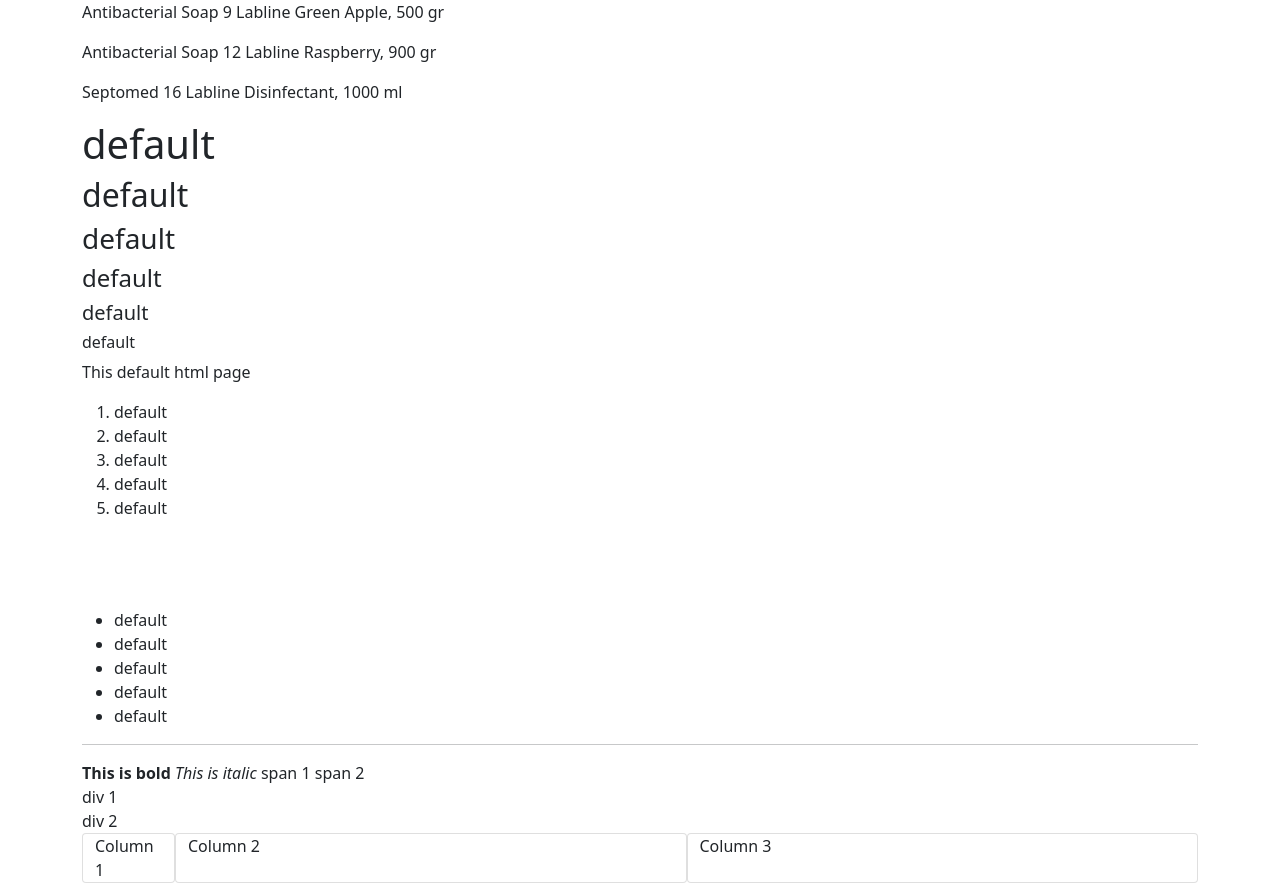
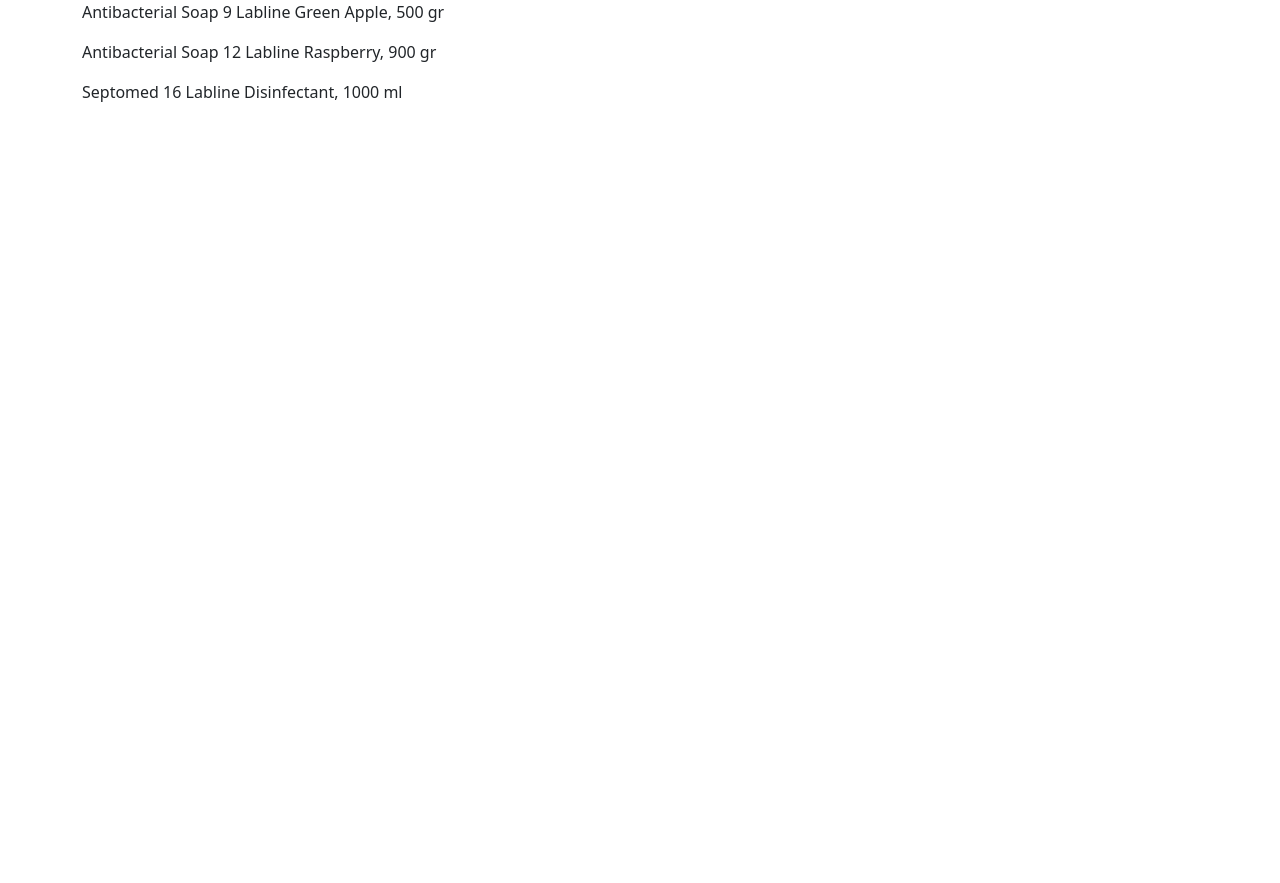
Before and after one commit to Geolab-revaz/revaz_repository, a Flask app: page / in a window 1280 px wide. After the commit the page ends 102 px from the top, so only its background shows below. Run offline with Flask 2, Linux system fonts and the light colour scheme; data comes from the database, SQL or seed files in the repository; both versions use the stored data as it was after the commit.

Commit message:
init message

```diff
--- a/database.py
+++ b/database.py
@@ -18,6 +18,24 @@ production = [
             "Price":16,
             "Trademark": "Labline",
         },
+        {
+            "Product":"Acetone",
+            "Description": "Coconut, 80 ml",
+            "Price":1.05,
+            "Trademark": "Labline",
+        },
+        {
+            "Product":"Acetone",
+            "Description": "Aloe vera, 200 ml",
+            "Price":2.5,
+            "Trademark": "Labline",
+        },
+        {
+            "Product":"Acetone",
+            "Description": "Green apple, 500 ml",
+            "Price":10,
+            "Trademark": "Labline",
+        },
     ]
 
 users = [
--- a/templates/index.html
+++ b/templates/index.html
@@ -10,55 +10,4 @@
     {% else %}
     <p> პროდუქტი ვერ მოიძებნა </p>
     {% endif %}
-
-    <h1>default</h1>
-    <h2>default</h2>
-    <h3>default</h3>
-    <h4>default</h4>
-    <h5>default</h5>
-    <h6>default</h6>
-
-
-    <p>This default html page</p>
-
-    <ol>
-        <li>default</li>
-        <li>default</li>
-        <li>default</li>
-        <li>default</li>
-        <li>default</li>
-    </ol>
-    <br>
-    <br>
-    <br>
-    <ul>
-        <li>default</li>
-        <li>default</li>
-        <li>default</li>
-        <li>default</li>
-        <li>default</li>
-    </ul>
-
-
-   <hr>
-
-    <b>This is bold</b>
-    <i>This is italic</i>
-
-    <span>span 1</span>
-    <span>span 2</span>
-
-    <div>div 1</div>
-    <div>div 2</div>
-
-
-
-    <div class="container">
-        <div class="row">
-          <div class="col-1 card">Column 1</div>
-          <div class="col card">Column 2</div>
-          <div class="col card">Column 3</div>
-        </div>
-    </div>
-
 {% endblock %}
```
Also changed, not shown: data/database.py (+18 -0 lines), pbase.db.
